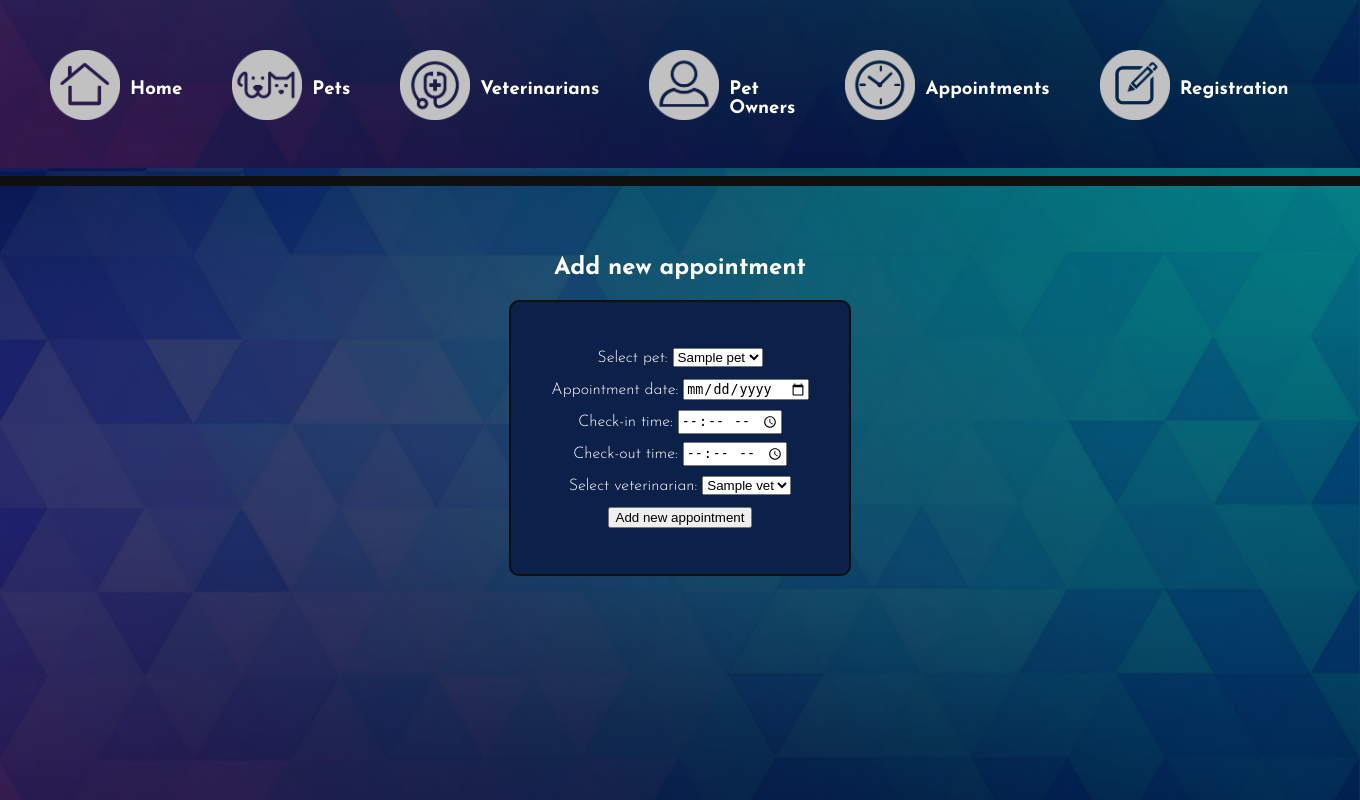
After one commit to Minta-Ra/Python_Veterinary_Management_App_Project, a Flask app: page /appointments/new in a window 1360 px wide. The commit adds this page. Run offline with Flask 2, Linux system fonts and the light colour scheme; a database or web service that is not in the repository returns one stand-in record (values such as "Sample title"); some libraries are stand-ins or nearby versions; some web fonts are replaced.

Commit message:
Appointments updated

```diff
--- a/controllers/appointment_controller.py
+++ b/controllers/appointment_controller.py
@@ -2,6 +2,8 @@ from flask import Flask, render_template, request, redirect
 from flask import Blueprint
 from models.appointment import Appointment
 import repositories.appointment_repository as appointment_repository
+import repositories.pet_repository as pet_repository
+import repositories.vet_repository as vet_repository
 
 
 appointments_blueprint = Blueprint("appointments", __name__)
@@ -17,18 +19,61 @@ def appointments():
 
 # NEW
 # GET '/appointments/new'
+@appointments_blueprint.route("/appointments/new", methods=["GET"])
+def new_appointment():
+    pets = pet_repository.select_all()
+    vets = vet_repository.select_all()
+    return render_template("appointments/new.html", pets=pets, vets=vets)
 
 # CREATE
 # POST '/appointments'
+@appointments_blueprint.route("/appointments", methods=["POST"])
+def add_new_appointment():
+    pet_id = request.form["pet_id"]
+    appointment_date = request.form["appointment_date"]
+    check_in = request.form["check_in"]
+    check_out = request.form["check_out"]
+    vet_id = request.form["vet_id"]
+    pet = pet_repository.select(pet_id)
+    vet = vet_repository.select(vet_id)
+    appointment = Appointment(pet, appointment_date, check_in, check_out, vet)
+    appointment_repository.save(appointment)
+    return redirect("/appointments")
 
 # SHOW
 # GET '/appointments/<id>'
+@appointments_blueprint.route("/appointments_blueprint/<id>")
+def show_appointments(id):
+    appointment = appointment_repository.select(id)
+    return render_template("appointments/show.html", appointment=appointment)
 
 # EDIT
 # GET '/appointments/<id>/edit'
+@appointments_blueprint.route("/appointments/<id>/edit")
+def edit_appointment(id):
+    appointment = appointment_repository.select(id)
+    pets = pet_repository.select_all()
+    vets = vet_repository.select_all()
+    return render_template("appointments/edit.html", appointment=appointment, pets=pets, vets=vets)
 
 # UPDATE
 # PUT '/appointments/<id>'
+@appointments_blueprint.route("/appointments/<id>", methods=["POST"])
+def update_appointment_details(id):
+    pet_id = request.form["pet_id"]
+    appointment_date = request.form["appointment_date"]
+    check_in = request.form["check_in"]
+    check_out = request.form["check_out"]
+    vet_id = request.form["vet_id"]
+    pet = pet_repository.select(pet_id)
+    vet = vet_repository.select(vet_id)
+    appointment = Appointment(pet, appointment_date, check_in, check_out, vet, id)
+    appointment_repository.update(appointment)
+    return redirect("/appointments")
 
 # DELETE
 # DELETE '/appointments/<id>'
+@appointments_blueprint.route("/appointments/<id>", methods=["POST"])
+def delete_appointment(id):
+    appointment_repository.delete(id)
+    return redirect("/appointments")
--- a/repositories/appointment_repository.py
+++ b/repositories/appointment_repository.py
@@ -28,6 +28,8 @@ def select_all():
 def select(id):
     appointment = None
     sql = "SELECT * FROM appointments WHERE id = %s"
+    # Get pet and owner
+    # sql = "SELECT pets.*, owners.* FROM pets INNER JOIN owners ON owners.id = pets.owner_id WHERE pets.id = %s"
     values = [id]
     result = run_sql(sql, values)[0]
     pet = pet_repository.select(result['pet_id'])
--- a/templates/appointments/index.html
+++ b/templates/appointments/index.html
@@ -22,9 +22,9 @@
             <th>Assigned veterinarian:</th>
         </tr>
         <hr>
-        {% for pet in pets %}
+        {% for appointment in appointments %}
             <tr>
-                <td><a class="table-links" href="/pets/{{ pet.id }}"> {{ appointment.pet.name }} </a></td>
+                <td><a class="table-links" href="/appointments/{{ appointment.id }}"> {{ appointment.pet.name }} </a></td>
                 <td></td>
                 <td>{{ appointment.appointment_date }}</td>
                 <td></td>
@@ -34,7 +34,7 @@
                 <td></td>
                 <td>{{ appointment.vet.name }}</td>
                 <td></td>
-                <td>{{ pet.treatment_notes }}</td>
+                <td>{{ appointment.pet.treatment_notes }}</td>
             </tr>
         {% endfor %}
     </table>
--- /dev/null
+++ b/templates/appointments/new.html
@@ -0,0 +1,47 @@
+{% extends 'base.html' %}
+
+{% block content %}
+
+<h1 class="h1-name">Add new appointment</h1>
+
+<section class="show-add">
+    <section class="show-add-new">
+
+        <form action="/appointments" method="post">
+
+            <label for="pet">Select pet:</label>
+                <select name="pet_id" id="pet">
+                    {% for pet in pets %}
+                        <option value="{{ pet.id }}">{{ pet.name }}</option>
+                    {% endfor %}
+                </select>
+            <br>
+
+            <label for="appointment_date">Appointment date:</label>
+            <input autocomplete="off" type="date" name="appointment_date" id="appointment_date">
+            <br>
+
+            <label for="check_in">Check-in time:</label>
+            <input autocomplete="off" type="time" name="check_in" id="check_in">
+            <br>
+
+            <label for="check_out">Check-out time:</label>
+            <input autocomplete="off" type="time" name="check_out" id="check_out">
+            <br>
+
+            <label for="vet">Select veterinarian:</label>
+                <select name="vet_id" id="vet">
+                    {% for vet in vets %}
+                        <option value="{{ vet.id }}">{{ vet.name }}</option>
+                    {% endfor %}
+                </select>
+            <br>
+
+            <input type="submit" value="Add new appointment">
+
+        </form>
+
+    </section>
+</section>
+
+{% endblock content %}
```
